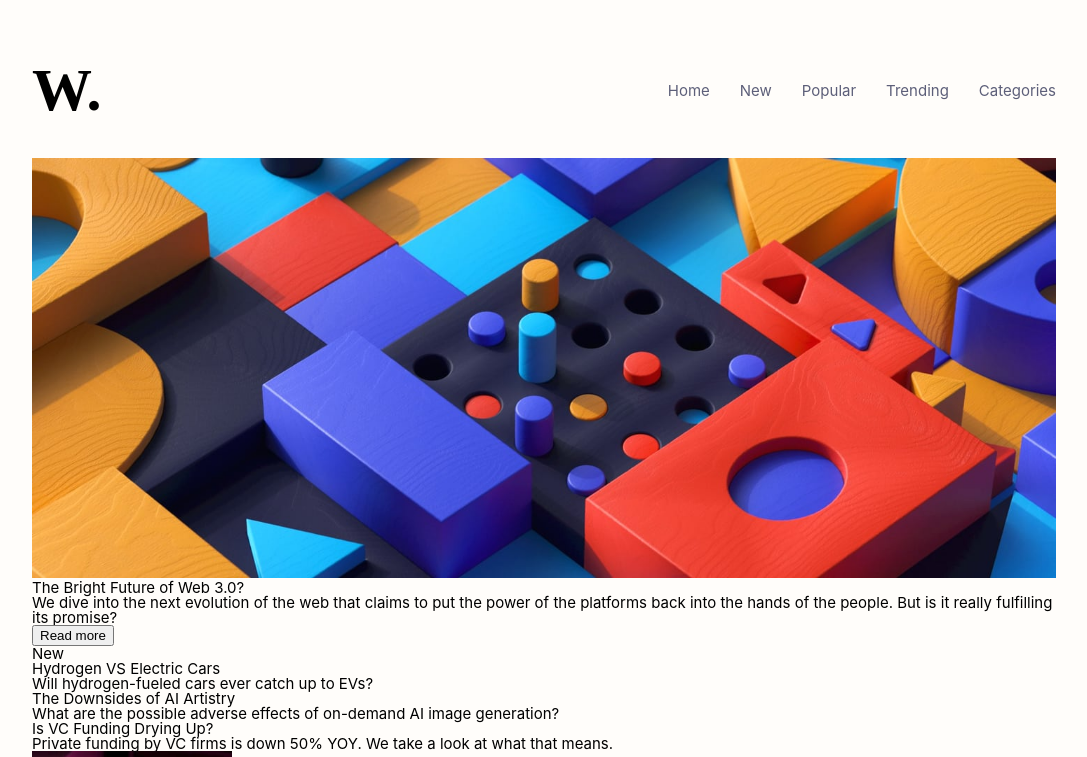
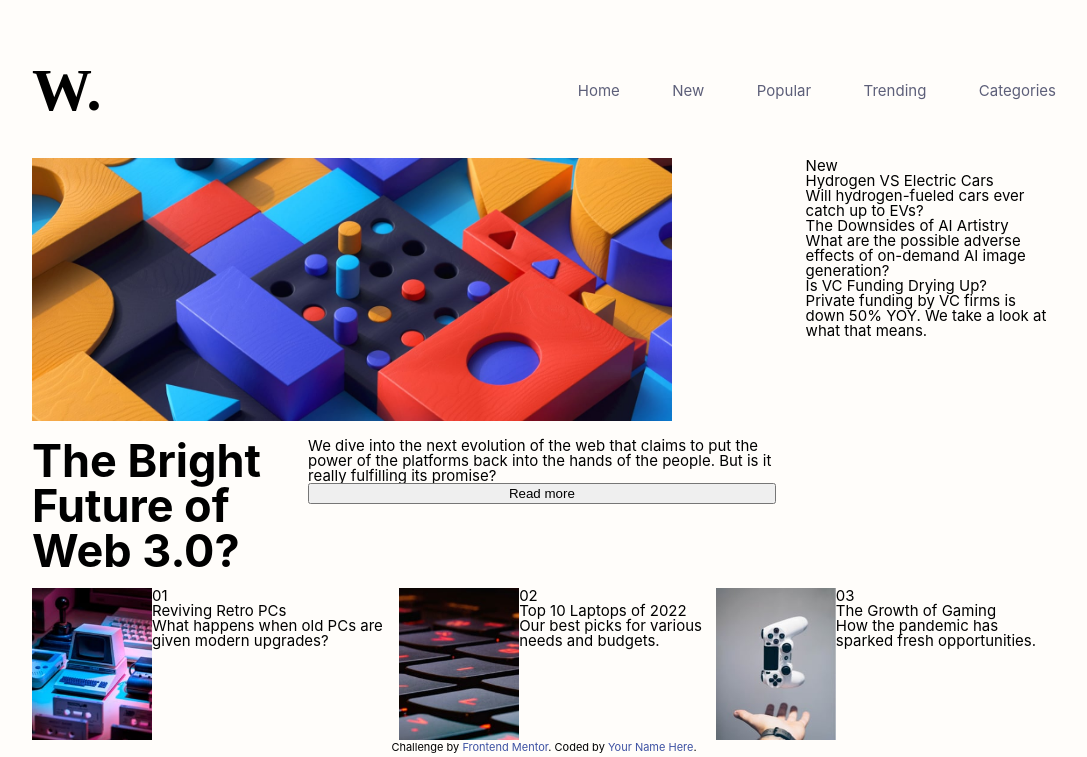
Before and after one commit to giodsdlm/news-homepage, a plain HTML site: page index.html in a window 1280 px wide. Shown: the top 757 px of the page, without its empty margins (96-1183 px from the left). Drawn offline with Linux system fonts and the light colour scheme.

Commit message:
structuring sections with flex

```diff
--- a/css/main.css
+++ b/css/main.css
@@ -10,6 +10,10 @@ a {
 }
 .attribution a {
   color: hsl(228, 45%, 44%);
+}
+
+.footer-news {
+  display: flex;
 }
 
 html {
@@ -28,19 +32,18 @@ img {
 }
 
 li {
-  padding: 0 0 0 2rem;
+  padding: 0 0 0 3.5rem;
 }
-
-menu,
-ul {
+.main-news-container {
   display: flex;
-  list-style: none;
-  padding: 0;
 }
 
 .navbar {
   align-self: center;
   color: hsl(236, 13%, 42%);
+  display: flex;
+  list-style: none;
+  padding: 0;
 }
 
 .navbar-container {
@@ -54,3 +57,25 @@ ul {
   font-size: 4rem;
   font-weight: 900;
 }
+
+.news-card {
+  display: flex;
+}
+
+.spot-news article {
+  display: flex;
+  justify-content: space-between;
+  padding: 1rem 2rem 1rem 0;
+}
+.spot-news h1 {
+  font-size: 3rem;
+  font-weight: 700;
+}
+
+.spot-news img {
+  max-width: 50vw;
+}
+.spot-news p {
+  display: flex;
+  flex-direction: column;
+}
--- a/index.html
+++ b/index.html
@@ -18,27 +18,27 @@
     <header class="navbar-container">
       <h1 class="navbar-title">W.</h1>
       <menu class="navbar">
-        <li><a href="/">Home</a></li>
-        <li><a href="/">New</a></li>
-        <li><a href="/">Popular</a></li>
-        <li><a href="/">Trending</a></li>
-        <li><a href="/">Categories</a></li>
+        <li><a href="">Home</a></li>
+        <li><a href="">New</a></li>
+        <li><a href="">Popular</a></li>
+        <li><a href="">Trending</a></li>
+        <li><a href="">Categories</a></li>
       </menu>
     </header>
-    <div class="news-container">
+    <div class="main-news-container">
       <main class="spot-news">
         <img
           src="./assets/images/image-web-3-desktop.jpg"
           alt="header abstract image of web3"
         />
-        <article>
+        <article class="spot-news">
           <h1>The Bright Future of Web 3.0?</h1>
           <p>
             We dive into the next evolution of the web that claims to put the
             power of the platforms back into the hands of the people. But is it
             really fulfilling its promise?
+            <button>Read more</button>
           </p>
-          <button>Read more</button>
         </article>
       </main>
       <section class="side-news">
@@ -62,6 +62,7 @@
           </p>
         </article>
       </section>
+    </div>
     <section class="footer-news">
       <article class="news-card">
         <div class="side-pic">
@@ -103,8 +104,6 @@
         </article>
       </article>
     </section>
-    </div>
-
     <footer class="attribution">
       Challenge by
       <a href="https://www.frontendmentor.io?ref=challenge" target="_blank"
```
Lines whose indentation alone changed are shown as unchanged.
